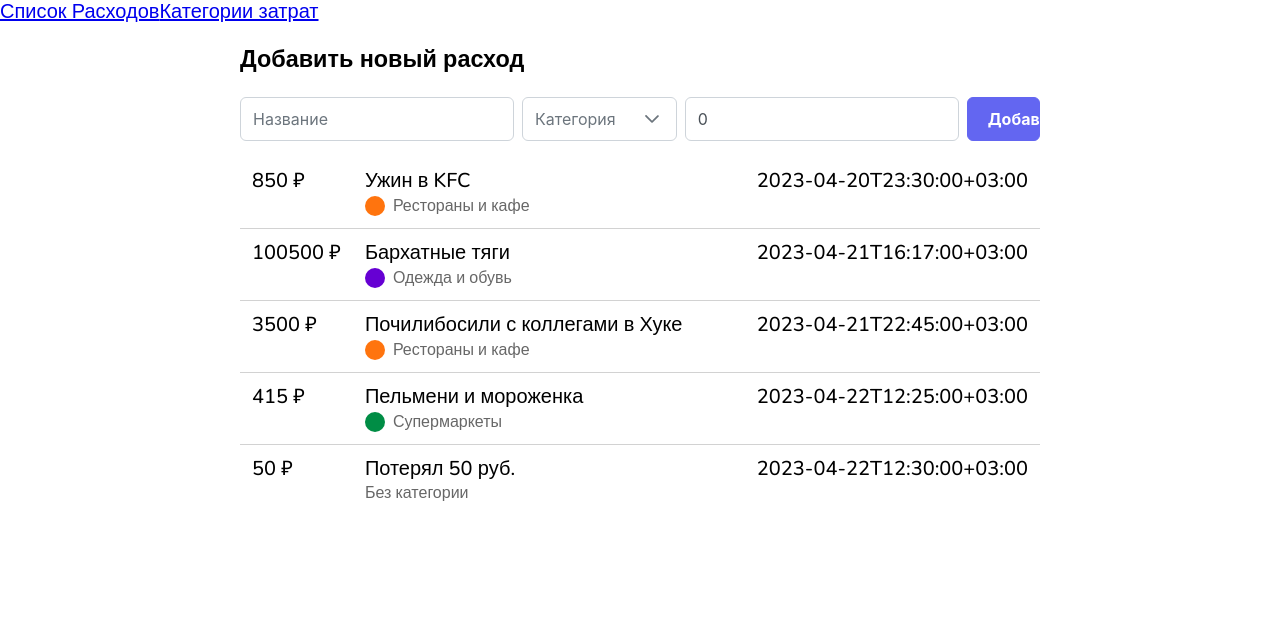
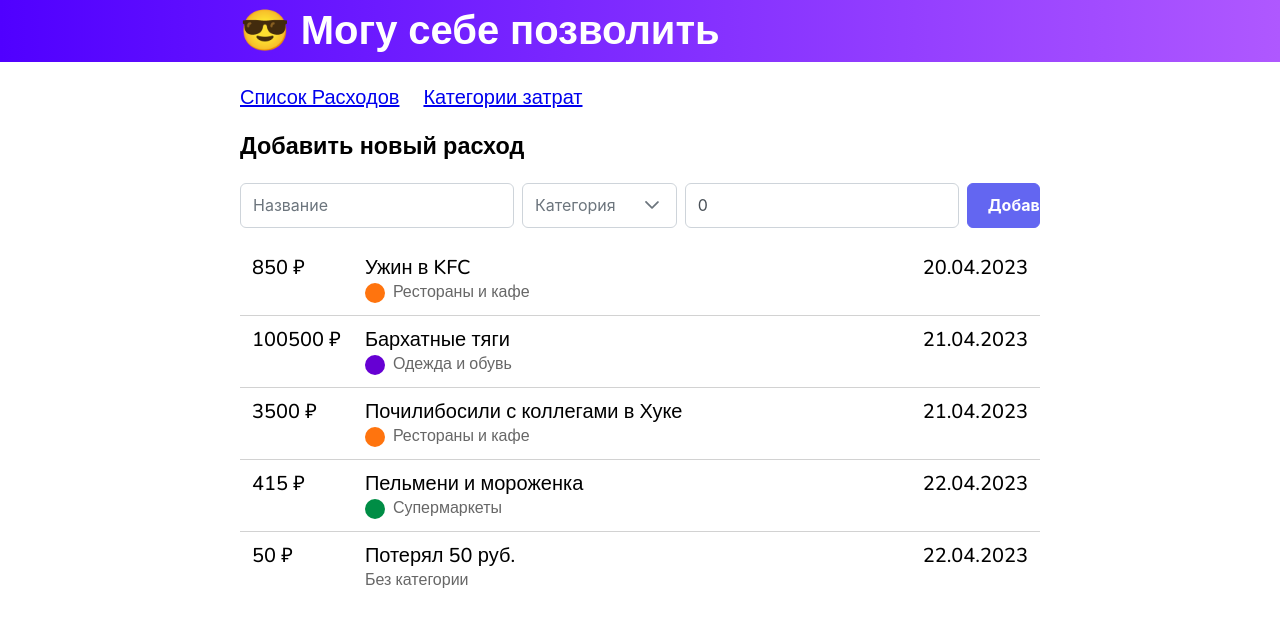
Before and after one commit to OneStepCloser/tinkoff-solution-cup-2023-2, a React (Create React App) app: page / in a window 1280 px wide. Shown: the top 626 px of the page. Built offline with nearby package versions, Linux system fonts and the light colour scheme.

Commit message:
Добавить хедер, отформатировать даты

```diff
--- a/src/components/app/app.tsx
+++ b/src/components/app/app.tsx
@@ -4,12 +4,12 @@ import {Link, Route, Routes} from 'react-router-dom';
 
 import {MainPage} from '../../pages/main-page/main-page';
 import {CategoriesPage} from '../../pages/categories-page/categories-page';
-
-import {getPath} from '../../utils';
+import {Header} from '../header/header';
+import {Nav} from '../nav/nav';
 
 import 'normalize.css';
-import "primereact/resources/themes/lara-light-indigo/theme.css";
-import "primereact/resources/primereact.min.css";
+import 'primereact/resources/themes/lara-light-indigo/theme.css';
+import 'primereact/resources/primereact.min.css';
 
 function App() {
     return (
@@ -22,8 +22,8 @@ function App() {
                     rel="stylesheet"
                 />
             </Helmet>
-            <Link to="/">Список Расходов</Link>
-            <Link to="/categories">Категории затрат</Link>
+            <Header />
+            <Nav />
             <Routes>
                 <Route path={'/categories'} element={<CategoriesPage/>}/>
                 <Route path={'/'} element={<MainPage/>}/>
--- /dev/null
+++ b/src/components/header/header.css
@@ -0,0 +1,15 @@
+.header {
+    background-image: linear-gradient(to right, #5000ff, #af58ff);
+    color: white;
+    padding: 8px;
+    margin-bottom: 24px;
+}
+
+.header__content {
+    max-width: 800px;
+    margin: 0 auto;
+}
+
+.header__text {
+    margin: 0;
+}
--- /dev/null
+++ b/src/components/header/header.tsx
@@ -0,0 +1,13 @@
+import React, { FC } from 'react';
+
+import './header.css';
+
+export const Header: FC = () => {
+    return (
+        <div className="header">
+            <div className="header__content">
+                <h1 className="header__text">😎 Могу себе позволить</h1>
+            </div>
+        </div>
+    );
+};
--- /dev/null
+++ b/src/components/nav/nav.css
@@ -0,0 +1,7 @@
+.nav {
+    max-width: 800px;
+    margin: 0 auto;
+    display: flex;
+    gap: 24px;
+    margin-bottom: 24px;
+}
--- /dev/null
+++ b/src/components/nav/nav.tsx
@@ -0,0 +1,13 @@
+import React, { FC } from 'react';
+import {Link} from 'react-router-dom';
+
+import './nav.css';
+
+export const Nav: FC = () => {
+    return (
+        <div className="nav">
+            <Link to="/">Список Расходов</Link>
+            <Link to="/categories">Категории затрат</Link>
+        </div>
+    );
+};
--- a/src/constants.ts
+++ /dev/null
@@ -1,2 +0,0 @@
-// По-хорошему это должно быть где-то в энвах
-export const urlPrefix = '/tinkoff-solution-cup-2023-2';
--- a/src/pages/main-page/main-page.tsx
+++ b/src/pages/main-page/main-page.tsx
@@ -1,4 +1,4 @@
-import React, {FC, useCallback, useMemo} from 'react';
+import React, {FC, useMemo} from 'react';
 import {useSelector, useDispatch} from 'react-redux';
 
 import {add} from '../../store/expenses.slice';
@@ -8,7 +8,8 @@ import {Page} from '../../components/page/page';
 import {Expense} from '../../components/expense/expense';
 import {Category} from '../../store/categories.slice';
 import {ExpenseList} from '../../components/expense-list/expense-list';
-import {ExpenseForm} from "../../components/expense-form/expense-form";
+import {ExpenseForm} from '../../components/expense-form/expense-form';
+import {formatDate} from '../../utils';
 
 export const MainPage: FC = () => {
     const expenses = useSelector((state: RootState) => state.expenses.expenses);
@@ -33,7 +34,7 @@ export const MainPage: FC = () => {
                     <Expense
                         amount={amount}
                         key={id}
-                        dateTime={dateTime}
+                        dateTime={formatDate(dateTime)}
                         text={name}
                         categoryColor={categoryId && categoriesMap[categoryId].color || null}
                         categoryName={categoryId && categoriesMap[categoryId].name || null}
--- a/src/utils.ts
+++ b/src/utils.ts
@@ -1,5 +1,5 @@
-import {urlPrefix} from './constants';
+import { format } from 'date-fns';
 
-export function getPath(url: string) {
-    return urlPrefix + url;
+export function formatDate(dateTimeString: string) {
+    return format(new Date(dateTimeString), 'dd.MM.yyyy');
 }
```
